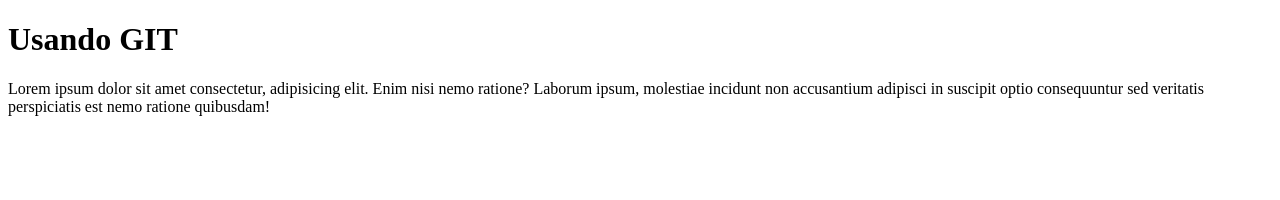
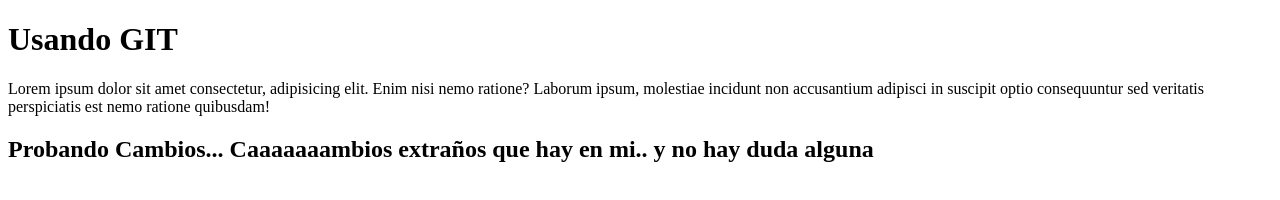
Before and after one commit to Z0mbiE-1/UsandoGit, a plain HTML site: page index.html in a window 1280 px wide. Drawn offline with Linux system fonts and the light colour scheme.

Commit message:
Update index.html
Agrege un h2 para probar

```diff
--- a/index.html
+++ b/index.html
@@ -12,5 +12,7 @@
     <p>
         Lorem ipsum dolor sit amet consectetur, adipisicing elit. Enim nisi nemo ratione? Laborum ipsum, molestiae incidunt non accusantium adipisci in suscipit optio consequuntur sed veritatis perspiciatis est nemo ratione quibusdam!
     </p>
+
+    <h2>Probando Cambios... Caaaaaaambios extraños que hay en mi.. y no hay duda alguna</h2>
 </body>
 </html>
```
